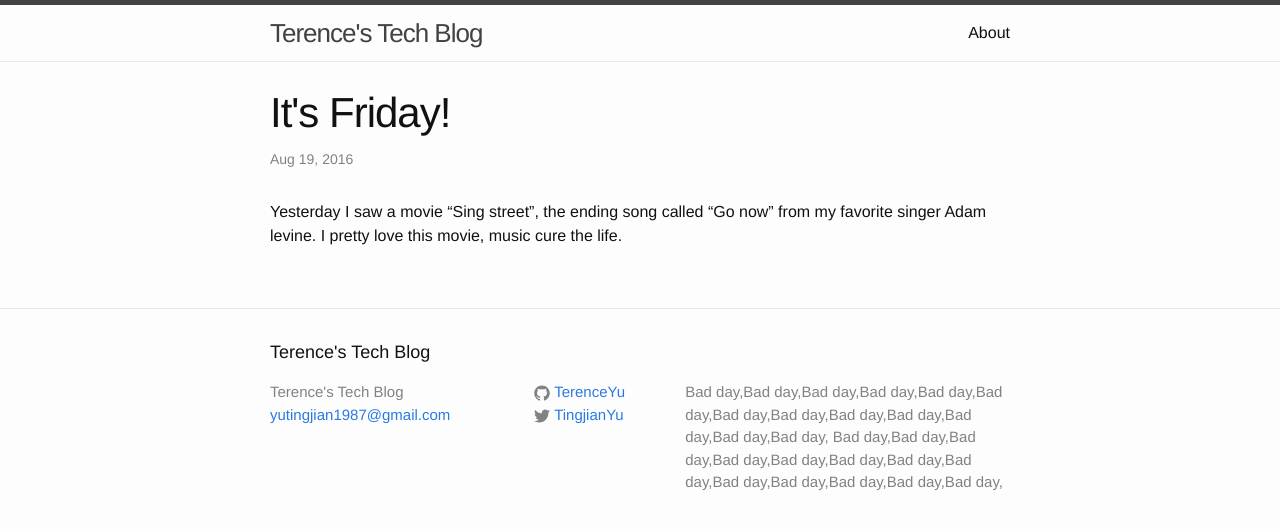
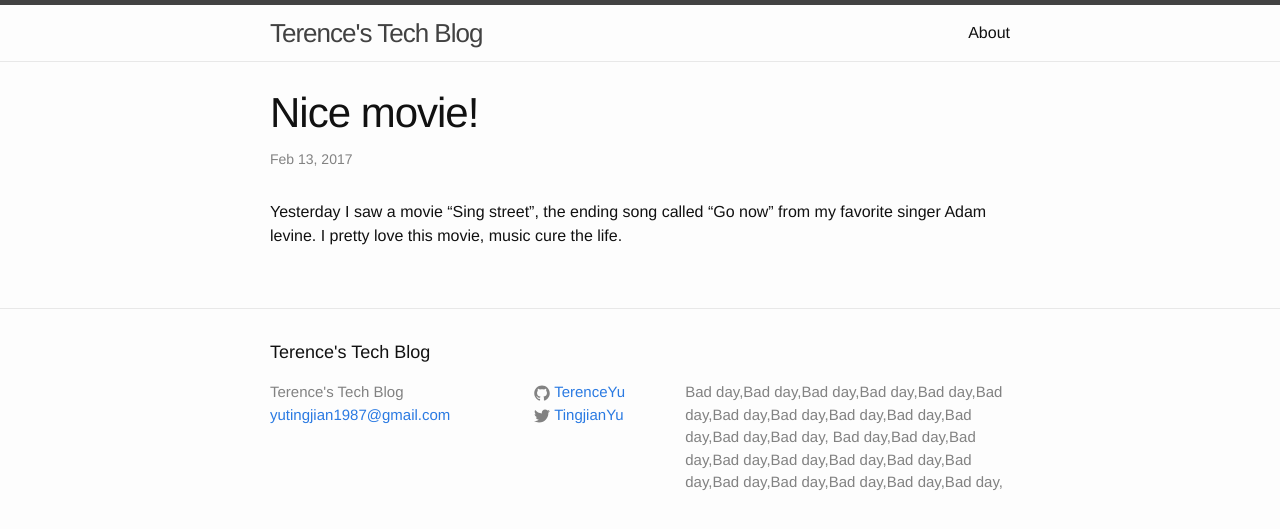
Before and after one commit to TerenceYu/TerenceYu.github.io, a Jekyll site: the page built from _posts/2017-02-13-My-third-blog.markdown, in a window 1280 px wide. Shown: the top 529 px of the page. Built offline with Jekyll 4.4.1, drawn with Linux system fonts in a browser that asks for light colours.

Commit message:
change third blog's date

```diff
--- a/_posts/2017-02-13-My-third-blog.markdown
+++ b/_posts/2017-02-13-My-third-blog.markdown
@@ -1,7 +1,7 @@
 ---
 layout: post
-title:  "It's Friday!"
-date:   2016-08-19 21:47:00 +0800
+title:  "Nice movie!"
+date:   2017-02-13 19:50:00 +0800
 categories: My blogs
 ---
 Yesterday I saw a movie "Sing street", the ending song called "Go now" from my favorite singer Adam levine. I pretty love this movie, music cure the life.
```
